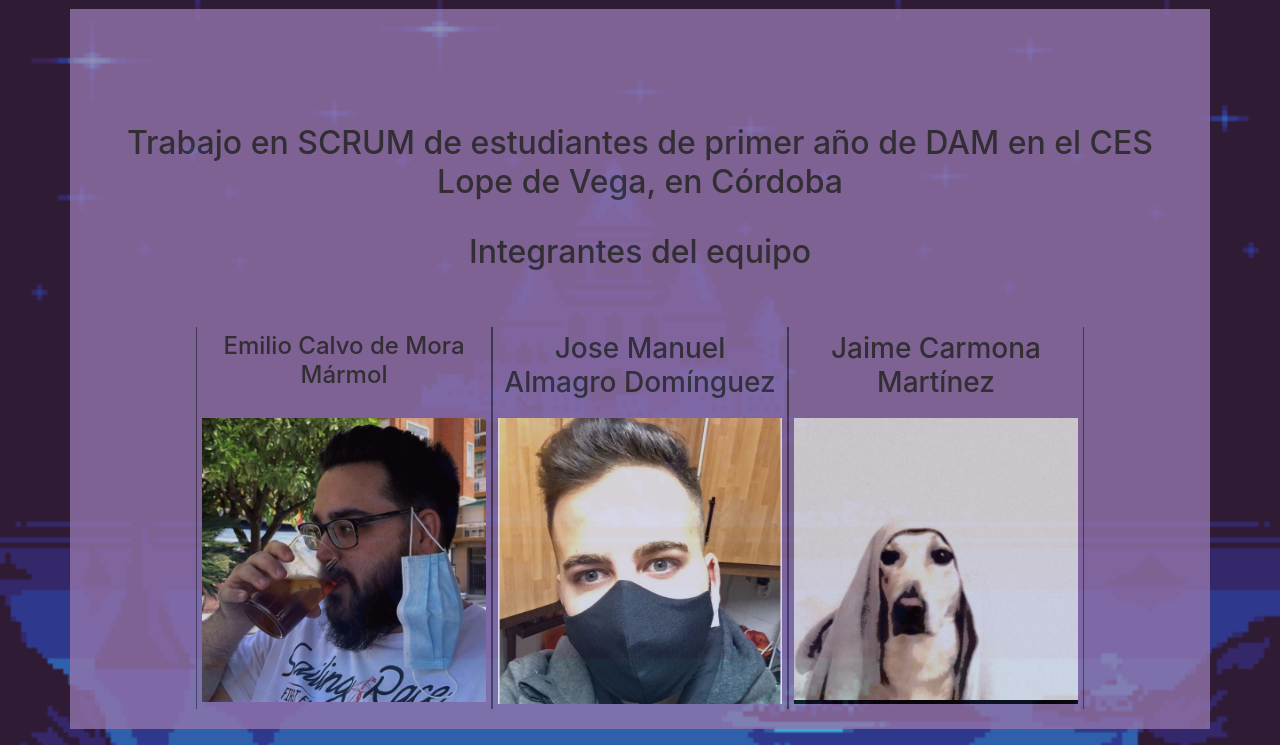
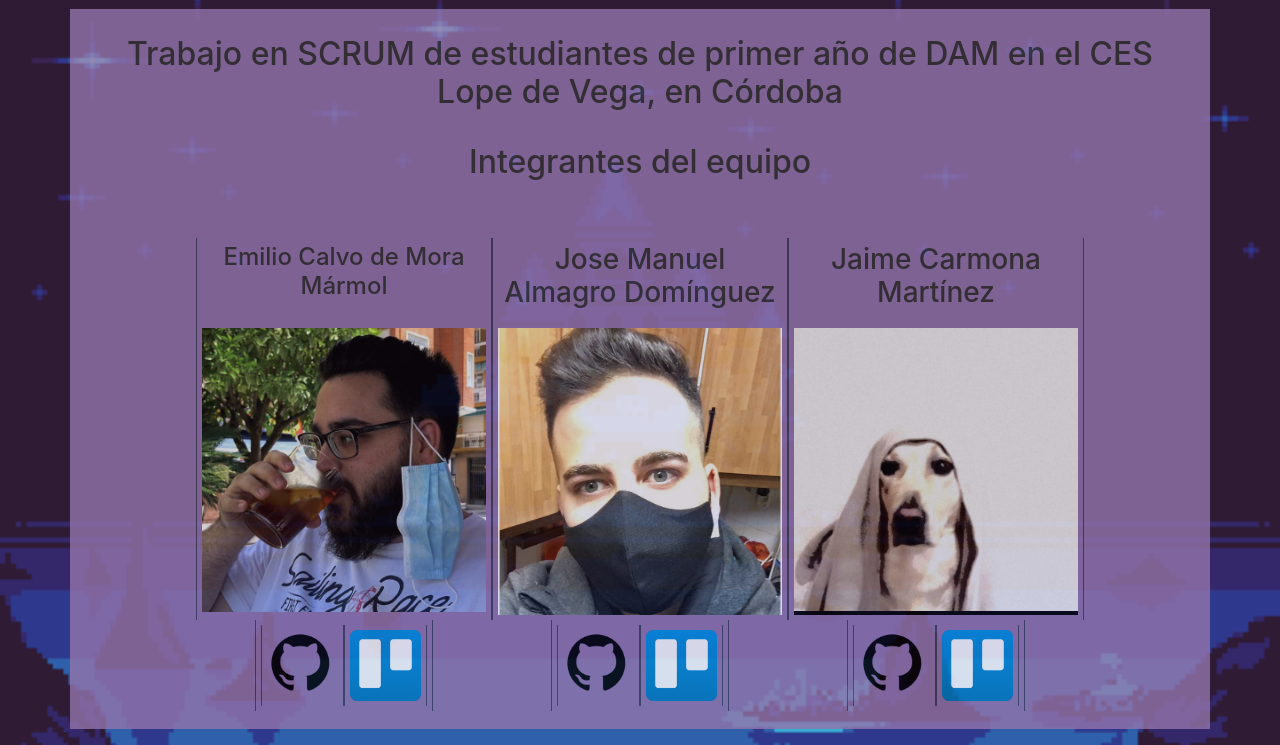
Before and after one commit to spiderfan211/Haz-la-guerra-y-no-el-amor, a PHP site: page /contenido/nosotros.php in a window 1280 px wide. Shown: the part 79-824 px from the top of the page. Run offline with PHP 8.4, Linux system fonts and the light colour scheme.

Commit message:
mejora en la visibilidad datos a nivel de ususario

```diff
--- a/contenido/nosotros.php
+++ b/contenido/nosotros.php
@@ -45,6 +45,33 @@
                     <img src="../imagenes/jaime.jpg" alt="jaime">
                 </div>
             </div>
+            <div class="row">
+            <div class="row">
+                <div class=" col-sm">
+                    <img class="img-rounded" src="../imagenes/Git.png" alt="emilio">
+                    </div>
+                <div class=" col-sm">
+                    <img class="img-rounded" src="../imagenes/trello.png" alt="josemanuel">
+                </div>
+                </div>
+                <div class="row">
+                <div class=" col-sm">
+                    <img class="img-rounded" src="../imagenes/Git.png" alt="emilio">
+                    </div>
+                <div class=" col-sm">
+                    <img class="img-rounded" src="../imagenes/trello.png" alt="josemanuel">
+                </div>
+                </div>
+                <div class="row">
+                <div class=" col-sm">
+                    <img class="img-rounded" src="../imagenes/Git.png" alt="emilio">
+                    </div>
+                <div class=" col-sm">
+                    <img class="img-rounded" src="../imagenes/trello.png" alt="josemanuel">
+                </div>
+                </div>
+
+            </div>
 
 
 
--- a/css/Style.css
+++ b/css/Style.css
@@ -17,7 +17,7 @@ body {
  overflow: auto;
  opacity: 0.8;
  bottom: 5%;
- padding-top: 9%;
+ padding-top: 2%;
 }
 
 .container p{
@@ -176,7 +176,3 @@ body {
 	  left:150px;
 	}
   }
-
-  .integrantes img{
-	  width: 50%;
-  }
```
Also changed, not shown: imagenes/Git.png (added), imagenes/trello.png (added).
